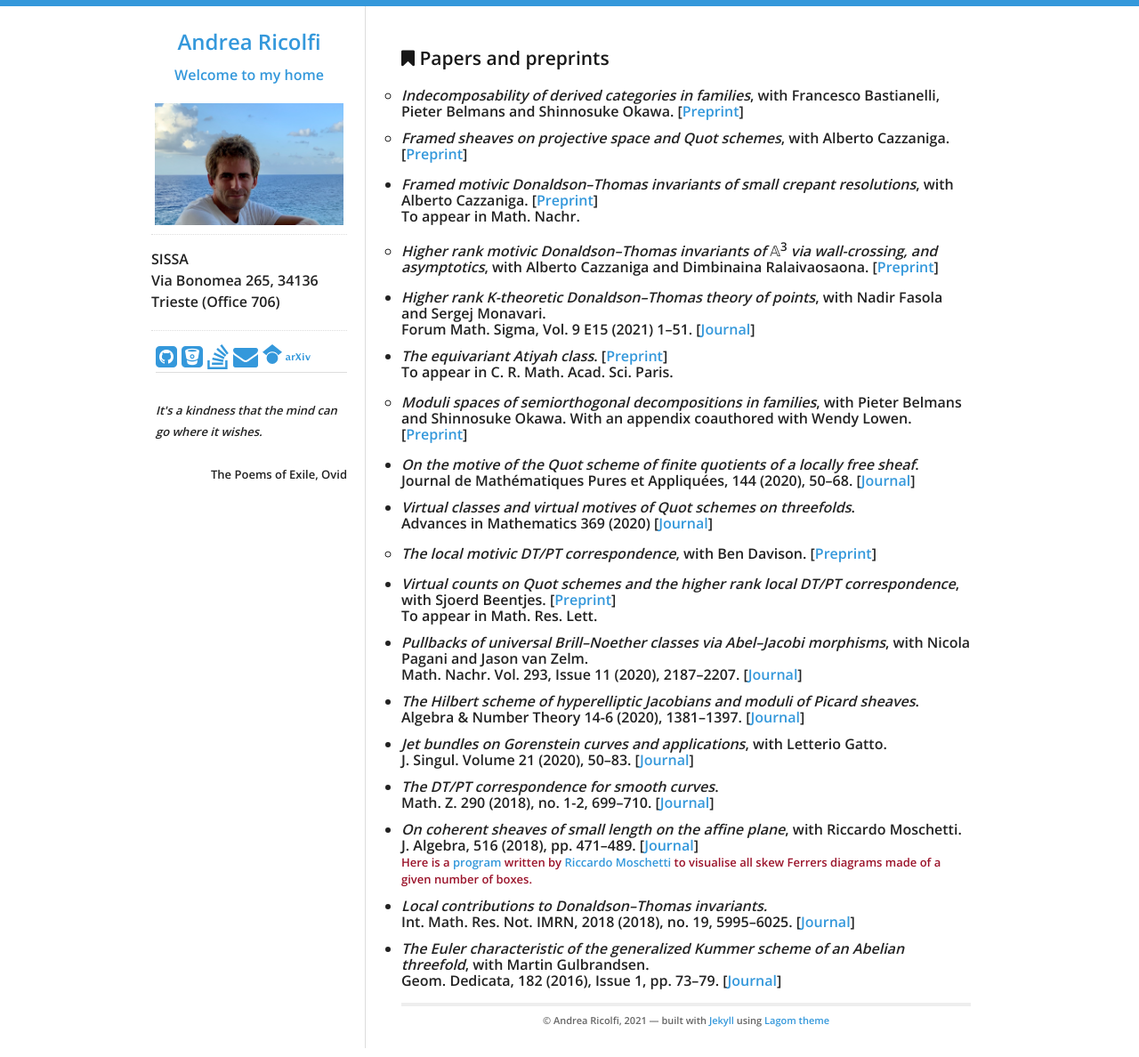
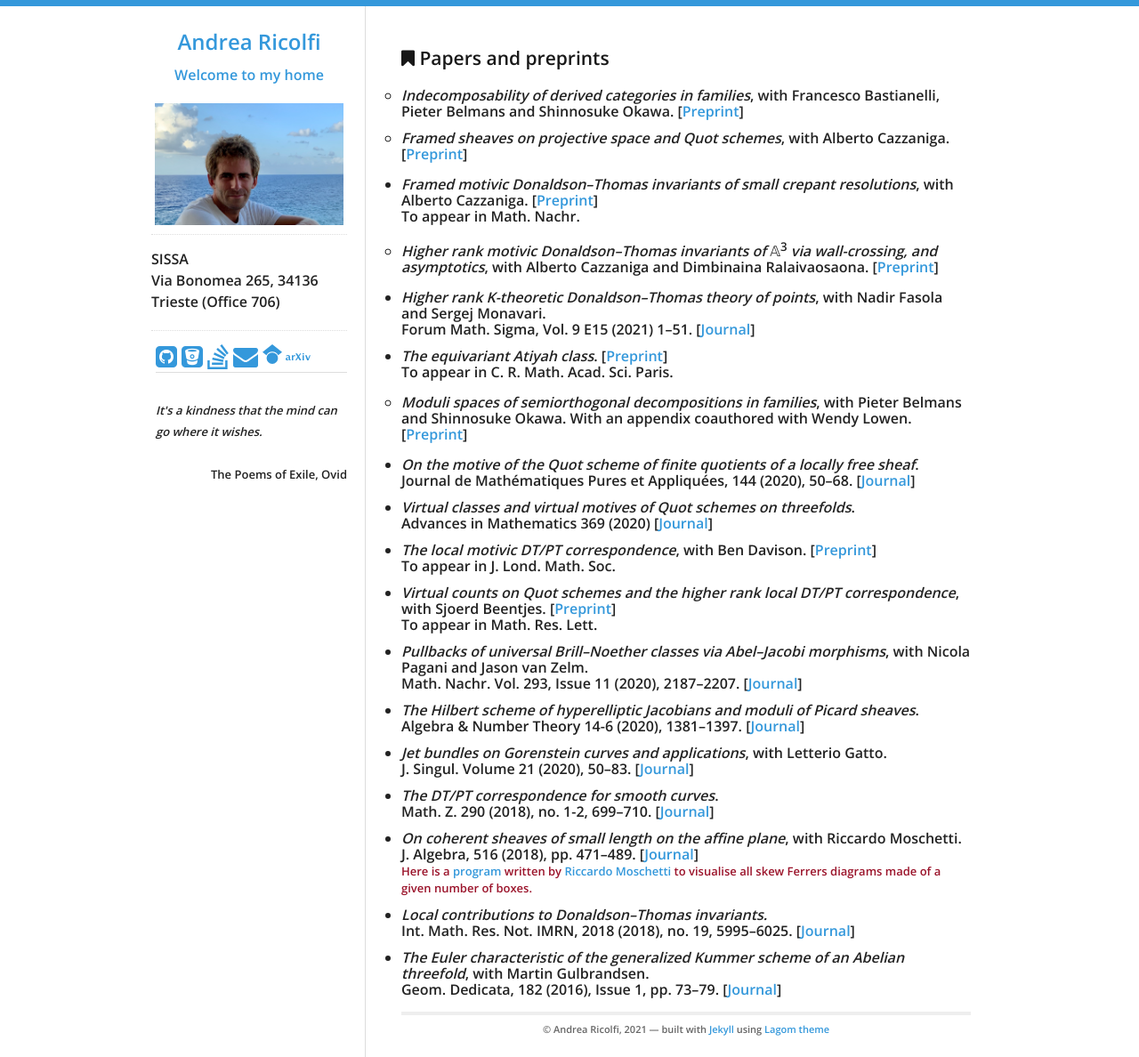
Before and after one commit to atricolfi/atricolfi.github.io, a Jekyll site: the page built from MATHEMATICS/Papers.html, in a window 1280 px wide. Shown: the whole page at 89% size. Built offline with Jekyll 4.4.1, drawn with Linux system fonts in a browser that asks for light colours.

Commit message:
Update Papers.html
filled in motivic DT/PT bullet

```diff
--- a/MATHEMATICS/Papers.html
+++ b/MATHEMATICS/Papers.html
@@ -61,16 +61,13 @@ To appear in C. R. Math. Acad. Sci. Paris. </li>
     <li><em>Virtual classes and virtual motives of Quot schemes on threefolds</em>.   <br>
 Advances in Mathematics 369 (2020) [<a href="https://www.sciencedirect.com/science/article/pii/S0001870820302085?dgcid=author">Journal</a>]
     </li>
-  </ul>
 
 
-  <ul style="list-style-type:circle">
     <li><em>The local motivic DT/PT correspondence</em>, with Ben Davison.
-  [<a href="https://arxiv.org/abs/1905.12458">Preprint</a>]</li>
-  </ul>
+  [<a href="https://arxiv.org/abs/1905.12458">Preprint</a>] <br>
+To appear in J. Lond. Math. Soc. </li>
 
 
-  <ul>
     <li><em>Virtual counts on Quot schemes and the higher rank local DT/PT correspondence</em>, with Sjoerd Beentjes.
   [<a href="https://arxiv.org/abs/1811.09859">Preprint</a>] <br>
 To appear in Math. Res. Lett. </li>
```
